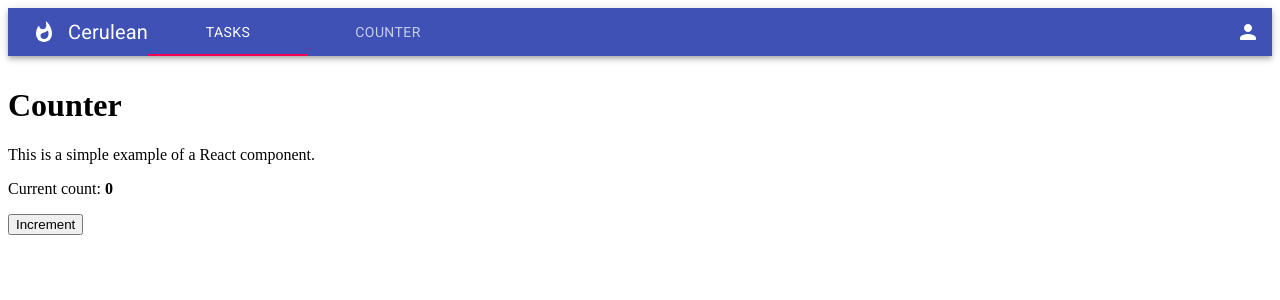
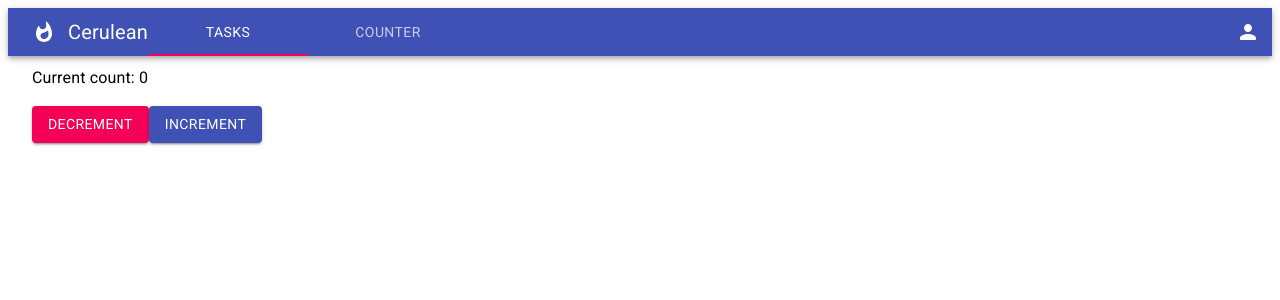
Before and after one commit to Nowely/Cerulean, a React (Create React App) app in the folder ClientApp/: page /counter in a window 1280 px wide. Shown: the top 300 px of the page. Built offline with nearby package versions, Linux system fonts and the light colour scheme.

Commit message:
Update Counter page

```diff
--- a/ClientApp/src/components/Counter.js
+++ b/ClientApp/src/components/Counter.js
@@ -1,31 +1,16 @@
-import React, { Component } from 'react';
+import React, {useState} from 'react';
+import {Button, Container, Typography} from "@material-ui/core";
 
-export class Counter extends Component {
-  static displayName = Counter.name;
+export const Counter = () => {
+	const [count, setCount] = useState(0);
 
-  constructor(props) {
-    super(props);
-    this.state = { currentCount: 0 };
-    this.incrementCounter = this.incrementCounter.bind(this);
-  }
+	return <Container>
+		<Typography paragraph>
+			{`Current count: ${count}`}
+		</Typography>
 
-  incrementCounter() {
-    this.setState({
-      currentCount: this.state.currentCount + 1
-    });
-  }
-
-  render() {
-    return (
-      <div>
-        <h1>Counter</h1>
-
-        <p>This is a simple example of a React component.</p>
-
-        <p aria-live="polite">Current count: <strong>{this.state.currentCount}</strong></p>
-
-        <button className="btn btn-primary" onClick={this.incrementCounter}>Increment</button>
-      </div>
-    );
-  }
+		<Button variant="contained" color="secondary" onClick={() => setCount(count - 1)}>Decrement</Button>
+		<Button variant="contained" color="primary" onClick={() => setCount(count + 1)}>Increment</Button>
+	</Container>;
 }
+Counter.displayName = Counter.name;
```
